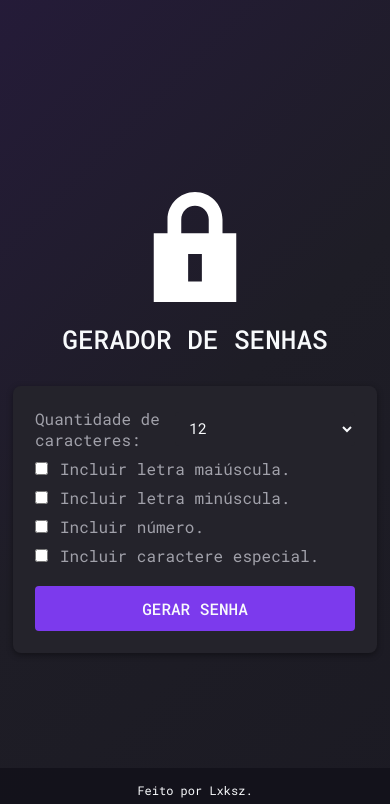
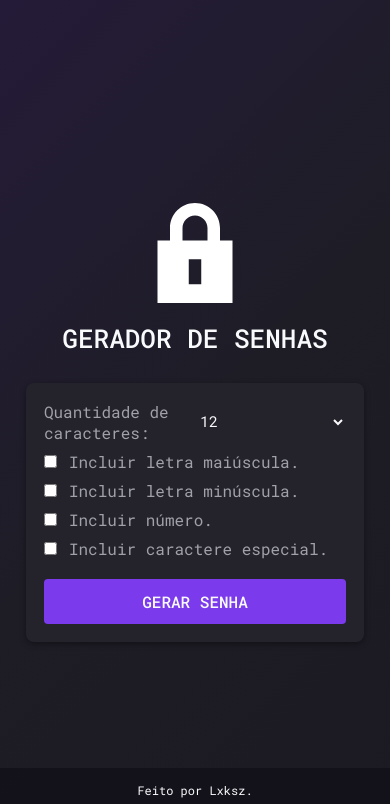
Before and after one commit to lu-stroppa/password, a plain HTML site: page index.html in a window 390 px wide. Shown: the top 804 px of the page. Drawn offline with nearby package versions, Linux system fonts and the light colour scheme.

Commit message:
Update style.css
Nova atualização para melhorar visualização em dispositivos mobile.

```diff
--- a/src/style.css
+++ b/src/style.css
@@ -180,8 +180,8 @@ footer {
 
 @media (max-width: 900px) {
     #password-container, #password-items {
-        max-width: 99%;
-        padding: 24px;
+        max-width: 90%;
+        padding: 20px;
     }
 
     #password {
@@ -194,7 +194,7 @@ footer {
     }
 
     #size-select {
-        max-width: 180px;
+        max-width: 160px;
         font-size: 15px;
     }
 
@@ -203,7 +203,7 @@ footer {
     }
 
     #password-img {
-        width: 120px;
+        width: 110px;
     }
 
     .item {
@@ -215,14 +215,14 @@ footer {
 
 @media (max-width: 600px) {
     #container {
-        gap: 20px;
-        padding: 0 5px;
+        gap: 18px;
+        padding: 0 10px;
     }
 
     #password-container, #password-items {
-        width: 100%;
+        width: 95%;
         max-width: none;
-        padding: 22px;
+        padding: 18px;
     }
 
     #password {
@@ -235,7 +235,7 @@ footer {
     }
 
     #size-select {
-        max-width: 180px;
+        max-width: 160px;
         font-size: 15px;
     }
 
@@ -245,7 +245,7 @@ footer {
     }
 
     #password-img {
-        width: 110px;
+        width: 100px;
     }
 
     .item {
@@ -261,6 +261,6 @@ footer {
 
     .footer-links {
         flex-wrap: wrap;
-        gap: 16px;
+        gap: 14px;
     }
 }
```
